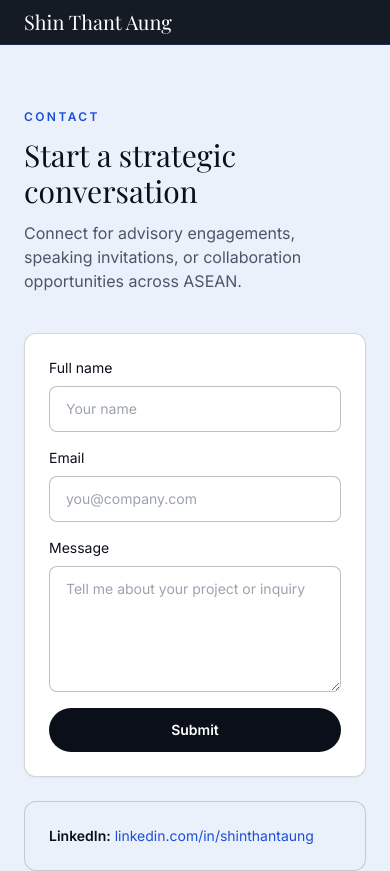
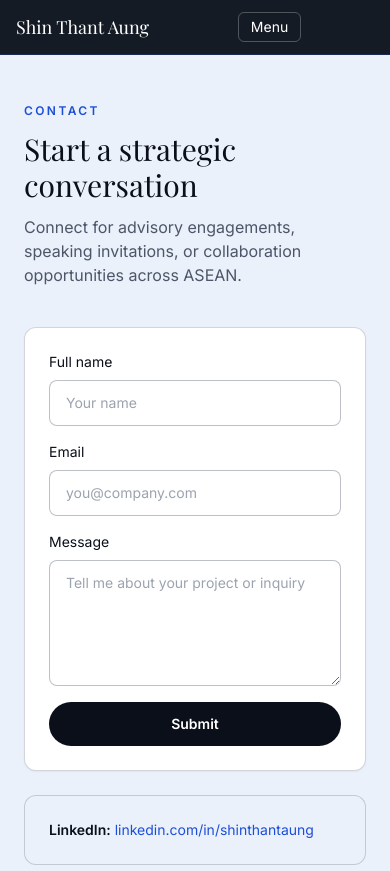
Before and after one commit to macmann/STA-Web, a Next.js app: page /contact in a window 390 px wide. Shown: the top 871 px of the page. Built offline with nearby package versions, Linux system fonts and the light colour scheme; a web font is replaced by a local one.

Commit message:
Improve mobile responsiveness with compact navigation

```diff
--- a/app/globals.css
+++ b/app/globals.css
@@ -15,5 +15,5 @@ a {
 }
 
 .section-spacing {
-  @apply py-16 md:py-24;
+  @apply py-12 md:py-24;
 }
--- a/components/Navbar.tsx
+++ b/components/Navbar.tsx
@@ -2,6 +2,7 @@
 
 import Link from "next/link";
 import { usePathname } from "next/navigation";
+import { useEffect, useState } from "react";
 import { profile } from "@/data/siteContent";
 
 const navItems = [
@@ -20,13 +21,28 @@ const voiceItems = [
 
 export function Navbar() {
   const pathname = usePathname();
+  const [mobileMenuOpen, setMobileMenuOpen] = useState(false);
+
+  useEffect(() => {
+    setMobileMenuOpen(false);
+  }, [pathname]);
 
   return (
     <header className="sticky top-0 z-40 border-b border-accent/30 bg-ink/95 backdrop-blur">
-      <div className="mx-auto flex w-full max-w-7xl items-center justify-between px-6 py-3 md:px-10">
-        <Link href="/" className="font-serif text-xl leading-none text-white md:text-2xl">
+      <div className="mx-auto flex w-full max-w-7xl items-center justify-between px-4 py-3 sm:px-6 md:px-10">
+        <Link href="/" className="pr-4 font-serif text-lg leading-none text-white sm:text-xl md:text-2xl">
           {profile.name}
         </Link>
+        <button
+          type="button"
+          aria-expanded={mobileMenuOpen}
+          aria-controls="mobile-nav"
+          aria-label="Toggle navigation"
+          className="rounded-md border border-white/25 px-3 py-1 text-sm text-white md:hidden"
+          onClick={() => setMobileMenuOpen((open) => !open)}
+        >
+          Menu
+        </button>
         <nav>
           <ul className="hidden items-center gap-6 md:flex">
             {navItems.map(([label, href]) => {
@@ -62,6 +78,45 @@ export function Navbar() {
           </ul>
         </nav>
       </div>
+      <nav id="mobile-nav" className={`${mobileMenuOpen ? "block" : "hidden"} border-t border-white/15 px-4 pb-4 md:hidden`}>
+        <ul className="space-y-1 pt-3">
+          {navItems.map(([label, href]) => {
+            const active = pathname === href;
+            return (
+              <li key={`mobile-${href}`}>
+                <Link
+                  href={href}
+                  className={`block rounded-md px-3 py-2 text-sm ${active ? "bg-white/10 text-white" : "text-white/80 hover:bg-white/10 hover:text-white"}`}
+                >
+                  {label}
+                </Link>
+              </li>
+            );
+          })}
+          <li className="mt-3 px-3 text-xs uppercase tracking-[0.14em] text-white/60">Voice & Contributions</li>
+          {voiceItems.map(([label, href]) => {
+            const active = pathname === href;
+            return (
+              <li key={`mobile-${href}`}>
+                <Link
+                  href={href}
+                  className={`block rounded-md px-3 py-2 text-sm ${active ? "bg-white/10 text-white" : "text-white/80 hover:bg-white/10 hover:text-white"}`}
+                >
+                  {label}
+                </Link>
+              </li>
+            );
+          })}
+          <li className="pt-2">
+            <Link
+              href="/contact"
+              className={`block rounded-md px-3 py-2 text-sm ${pathname === "/contact" ? "bg-white/10 text-white" : "text-white/80 hover:bg-white/10 hover:text-white"}`}
+            >
+              Contact
+            </Link>
+          </li>
+        </ul>
+      </nav>
     </header>
   );
 }
```
